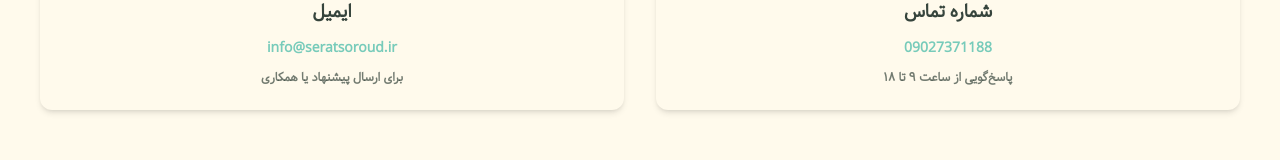
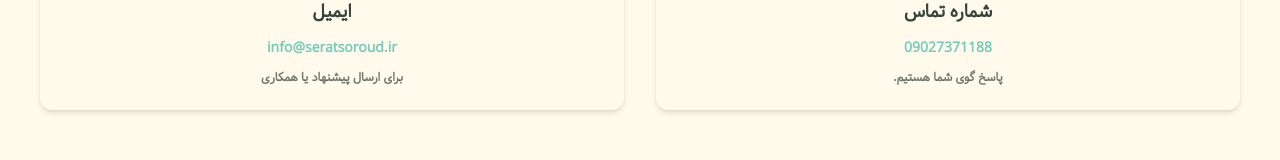
Before and after one commit to Mobin-Heydari/Sarat, a Next.js app in the folder frontend/: page /contact-us in a window 1280 px wide. Shown: the part 274-434 px from the top of the page. Built offline with nearby package versions, Linux system fonts and the light colour scheme.

Commit message:
The ContactInfo is  optimized.

```diff
--- a/frontend/src/components/contact/ContactInfo.tsx
+++ b/frontend/src/components/contact/ContactInfo.tsx
@@ -8,7 +8,7 @@ const contactDetails = [
     icon: <FaPhoneAlt size={24} />,
     label: 'شماره تماس',
     value: '09027371188',
-    description: 'پاسخ‌گویی از ساعت ۹ تا ۱۸',
+    description: 'پاسخ گوی شما هستیم.',
   },
   {
     icon: <FaEnvelope size={24} />,
```
